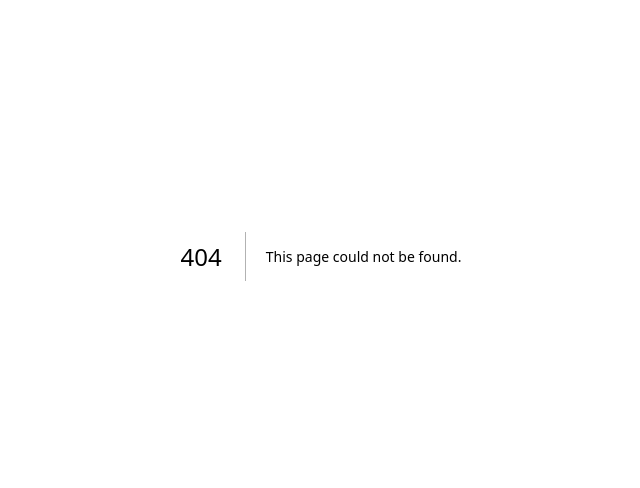
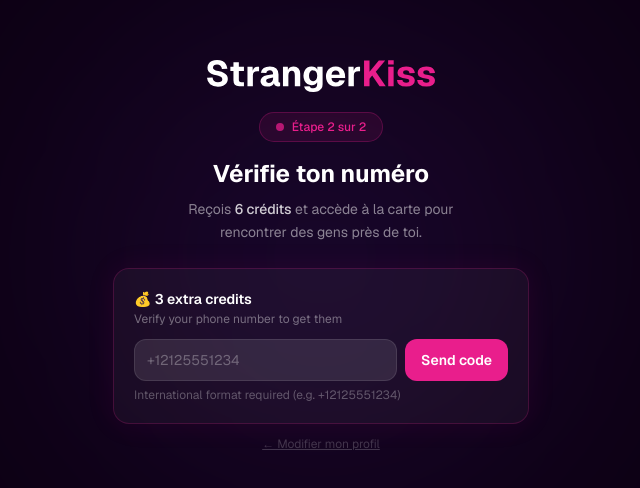
Before and after one commit to ClaudePoux/strangerkiss, a Next.js app: page /verify in a window 1280 px wide. Before the commit this address had no page. Shown: the part 144-632 px from the top of the page, without its empty margins (319-959 px from the left). Built offline with nearby package versions, Linux system fonts and the light colour scheme; sample sign-in values are in the browser's storage.

Commit message:
feat: vérification SMS obligatoire avant accès à la carte

```diff
--- a/app/api/db/pins/route.ts
+++ b/app/api/db/pins/route.ts
@@ -145,7 +145,7 @@ export async function POST(req: NextRequest) {
   if (!resolvedUserId) {
     const { data: newUser } = await sb
       .from("users")
-      .insert({ credits: 3, birth_year: birth_year ?? null })
+      .insert({ credits: 0, birth_year: birth_year ?? null })
       .select("id")
       .single();
     if (newUser) resolvedUserId = newUser.id;
--- a/app/api/sms/verify/route.ts
+++ b/app/api/sms/verify/route.ts
@@ -75,7 +75,9 @@ export async function POST(req: NextRequest) {
     .eq("phone", phone)
     .maybeSingle();
 
-  const bonusCredits = waitlisted ? 7 : 3;
+  // 6 crédits au total à la vérification (3 inscription + 3 vérification)
+  // Waitlist : 10 crédits (bonus +4 maintenu)
+  const bonusCredits = waitlisted ? 10 : 6;
   const refCode = generateRefCode();
 
   // Mettre à jour l'utilisateur : associer le numéro, générer ref_code
--- /dev/null
+++ b/app/api/users/init/route.ts
@@ -0,0 +1,21 @@
+import { NextResponse } from "next/server";
+import { createClient } from "@supabase/supabase-js";
+
+const sb = createClient(
+  process.env.NEXT_PUBLIC_SUPABASE_URL!,
+  process.env.SUPABASE_SERVICE_ROLE_KEY!
+);
+
+// POST /api/users/init
+// Crée un utilisateur anonyme (0 crédits) et retourne son id.
+// Appelé depuis /verify quand aucun sk_user_id n'existe encore en session.
+export async function POST() {
+  const { data, error } = await sb
+    .from("users")
+    .insert({ credits: 0 })
+    .select("id")
+    .single();
+
+  if (error) return NextResponse.json({ error: error.message }, { status: 500 });
+  return NextResponse.json({ user_id: data.id });
+}
--- a/app/map/MapClient.tsx
+++ b/app/map/MapClient.tsx
@@ -4,7 +4,7 @@ import { useEffect, useState, useCallback, useRef, Suspense } from "react";
 import { createPortal } from "react-dom";
 import dynamic from "next/dynamic";
 import Link from "next/link";
-import { useSearchParams } from "next/navigation";
+import { useRouter, useSearchParams } from "next/navigation";
 import type { UserPin, LookingFor, Gender } from "@/lib/supabase";
 import { useI18n } from "@/lib/i18n";
 import PhoneVerification from "@/components/PhoneVerification";
@@ -84,15 +84,11 @@ async function fetchBlocked(pinId: string): Promise<string[]> {
 
 // Composant interne qui utilise useSearchParams() — doit rester dans un Suspense
 function MapPageContent() {
+  const router = useRouter();
   const { t, locale } = useI18n();
   const { unreadCounts, startPing } = useNotifications();
   const searchParams = useSearchParams();
   const isDemo = searchParams.get("demo") === "true";
-
-  const LABEL: Record<string, string> = {
-    hug: t("map.hug"),
-    french_kiss: t("map.frenchKiss"),
-  };
 
   function translateGender(g: string): string {
     const m: Record<string, string> = {
@@ -183,6 +179,16 @@ function MapPageContent() {
   }
 
   useEffect(() => {
+    // Garde : accès carte réservé aux comptes vérifiés (sauf mode démo)
+    if (!isDemo) {
+      try {
+        if (!localStorage.getItem("sk_phone")) {
+          router.replace("/verify");
+          return;
+        }
+      } catch { /* ignore — localStorage indisponible, on laisse passer */ }
+    }
+
     const id = getOrCreateMyId();
     setMyId(id);
     fetchBlocked(id).then(setBlocked);
--- a/app/profile/page.tsx
+++ b/app/profile/page.tsx
@@ -76,7 +76,7 @@ function ProfilePageContent() {
       // localStorage unavailable
     }
 
-    router.push(isDemo ? "/map?demo=true" : "/map");
+    router.push(isDemo ? "/map?demo=true" : "/verify");
   }
 
   return (
--- /dev/null
+++ b/app/verify/page.tsx
@@ -0,0 +1,105 @@
+"use client";
+
+import { useEffect, useState } from "react";
+import { useRouter } from "next/navigation";
+import Link from "next/link";
+import PhoneVerification from "@/components/PhoneVerification";
+import { useI18n } from "@/lib/i18n";
+
+export default function VerifyPage() {
+  const router = useRouter();
+  const { t } = useI18n();
+  const [userId, setUserId] = useState<string | null>(null);
+  const [ready, setReady] = useState(false);
+
+  useEffect(() => {
+    // Déjà vérifié → aller directement à la carte
+    try {
+      if (localStorage.getItem("sk_phone")) {
+        router.replace("/map");
+        return;
+      }
+    } catch { /* ignore */ }
+
+    async function init() {
+      let uid: string | null = null;
+      try { uid = localStorage.getItem("sk_user_id"); } catch { /* ignore */ }
+
+      if (!uid) {
+        // Créer un utilisateur anonyme pour pouvoir lier le numéro
+        try {
+          const res = await fetch("/api/users/init", { method: "POST" });
+          const { user_id } = await res.json();
+          if (user_id) {
+            uid = user_id;
+            try { localStorage.setItem("sk_user_id", user_id); } catch { /* ignore */ }
+          }
+        } catch { /* ignore */ }
+      }
+
+      setUserId(uid);
+      setReady(true);
+    }
+
+    init();
+  }, [router]);
+
+  if (!ready) {
+    return (
+      <div className="min-h-screen flex items-center justify-center">
+        <div className="text-3xl animate-pulse">💋</div>
+      </div>
+    );
+  }
+
+  if (!userId) {
+    return (
+      <div className="min-h-screen flex flex-col items-center justify-center gap-4 px-6">
+        <p className="text-white/60 text-sm text-center">Erreur lors de l&apos;initialisation. Réessaye.</p>
+        <button
+          onClick={() => window.location.reload()}
+          className="bg-[#e91e8c] text-white px-6 py-2 rounded-full text-sm"
+        >
+          Réessayer
+        </button>
+      </div>
+    );
+  }
+
+  return (
+    <main className="min-h-screen flex flex-col items-center justify-center px-4 py-12 relative">
+      <div className="absolute top-1/2 left-1/2 -translate-x-1/2 -translate-y-1/2 w-[500px] h-[500px] rounded-full bg-[#7c3aed]/10 blur-[120px] pointer-events-none" />
+
+      <div className="relative z-10 w-full max-w-md space-y-6">
+        <div className="text-center">
+          <Link href="/">
+            <img src="/logo-StrangerKiss-blanc.svg" alt="StrangerKiss" className="h-8 mx-auto mb-5" />
+          </Link>
+          <div className="inline-flex items-center gap-2 bg-[#e91e8c]/10 border border-[#e91e8c]/25 rounded-full px-4 py-1.5 mb-4">
+            <span className="w-2 h-2 rounded-full bg-[#e91e8c] animate-pulse" />
+            <span className="text-xs text-[#e91e8c] font-medium">Étape 2 sur 2</span>
+          </div>
+          <h1 className="text-2xl font-bold text-white">Vérifie ton numéro</h1>
+          <p className="mt-2 text-white/50 text-sm max-w-xs mx-auto leading-relaxed">
+            Reçois <span className="text-white/80 font-medium">6 crédits</span> et accède à la carte pour rencontrer des gens près de toi.
+          </p>
+        </div>
+
+        <PhoneVerification
+          userId={userId}
+          t={t}
+          onSuccess={(_bonus, _waitlisted, _refCode, newCredits) => {
+            try { localStorage.setItem("sk_user_credits", String(newCredits)); } catch { /* ignore */ }
+            router.push("/map");
+          }}
+        />
+
+        <p className="text-center text-xs text-white/20">
+          <Link href="/profile" className="underline hover:text-white/40 transition-colors">
+            ← Modifier mon profil
+          </Link>
+        </p>
+      </div>
+    </main>
+  );
+}
--- a/components/PhoneVerification.tsx
+++ b/components/PhoneVerification.tsx
@@ -5,7 +5,7 @@ import { useState } from "react";
 interface Props {
   userId: string;
   onSuccess: (bonusCredits: number, isWaitlisted: boolean, refCode: string, newCredits: number) => void;
-  onDismiss: () => void;
+  onDismiss?: () => void;
   t: (key: string, params?: Record<string, string>) => string;
 }
 
@@ -118,6 +118,7 @@ export default function PhoneVerification({ userId, onSuccess, onDismiss, t }: P
               </p>
               <p className="text-xs text-white/40 mt-0.5">{t("verify.subtitle")}</p>
             </div>
+            {onDismiss && (
               <button
                 onClick={onDismiss}
                 className="text-white/30 hover:text-white/60 text-lg leading-none ml-3 transition-colors"
@@ -125,6 +126,7 @@ export default function PhoneVerification({ userId, onSuccess, onDismiss, t }: P
               >
                 ✕
               </button>
+            )}
           </div>
 
           {step === "phone" ? (
```
Lines whose indentation alone changed are shown as unchanged.
